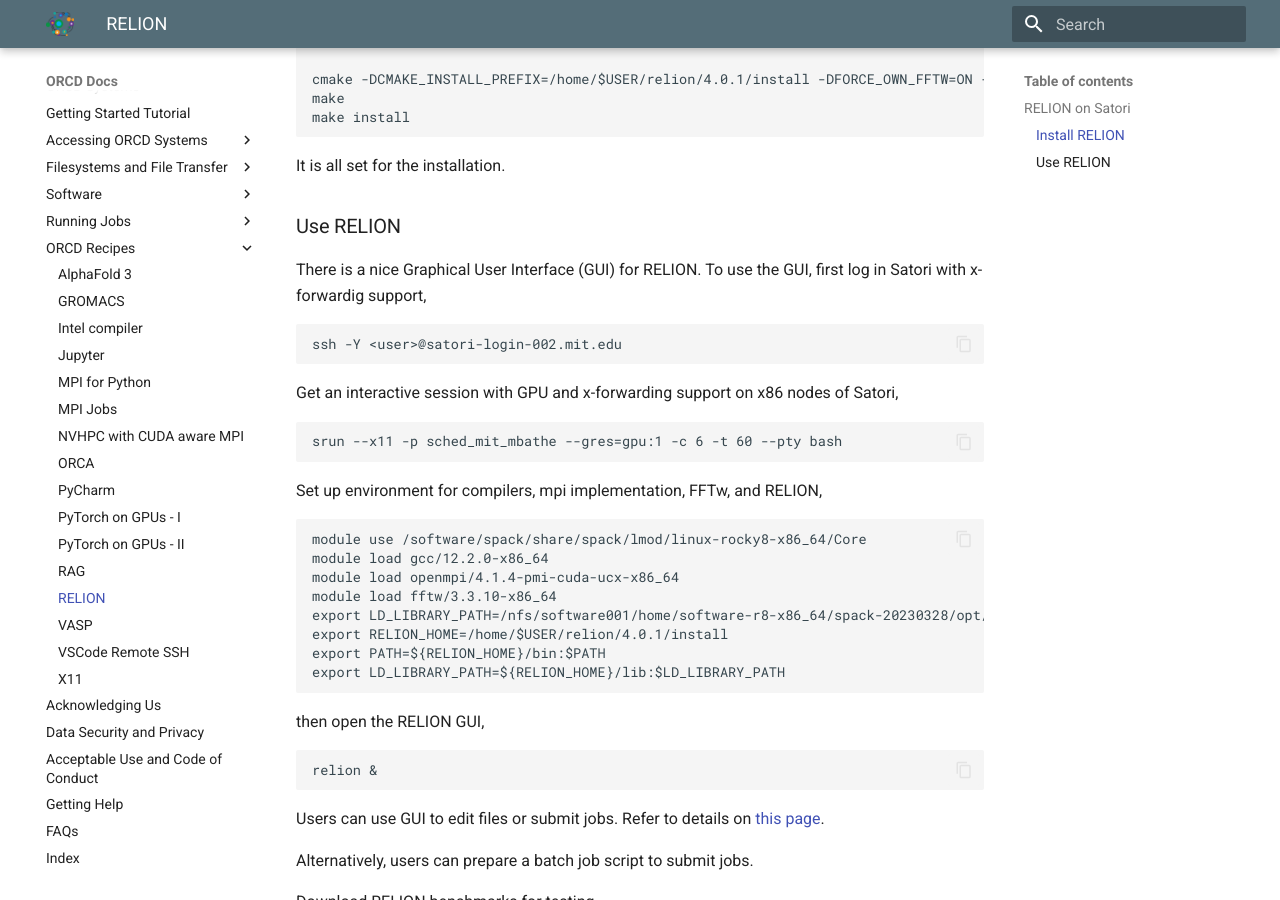
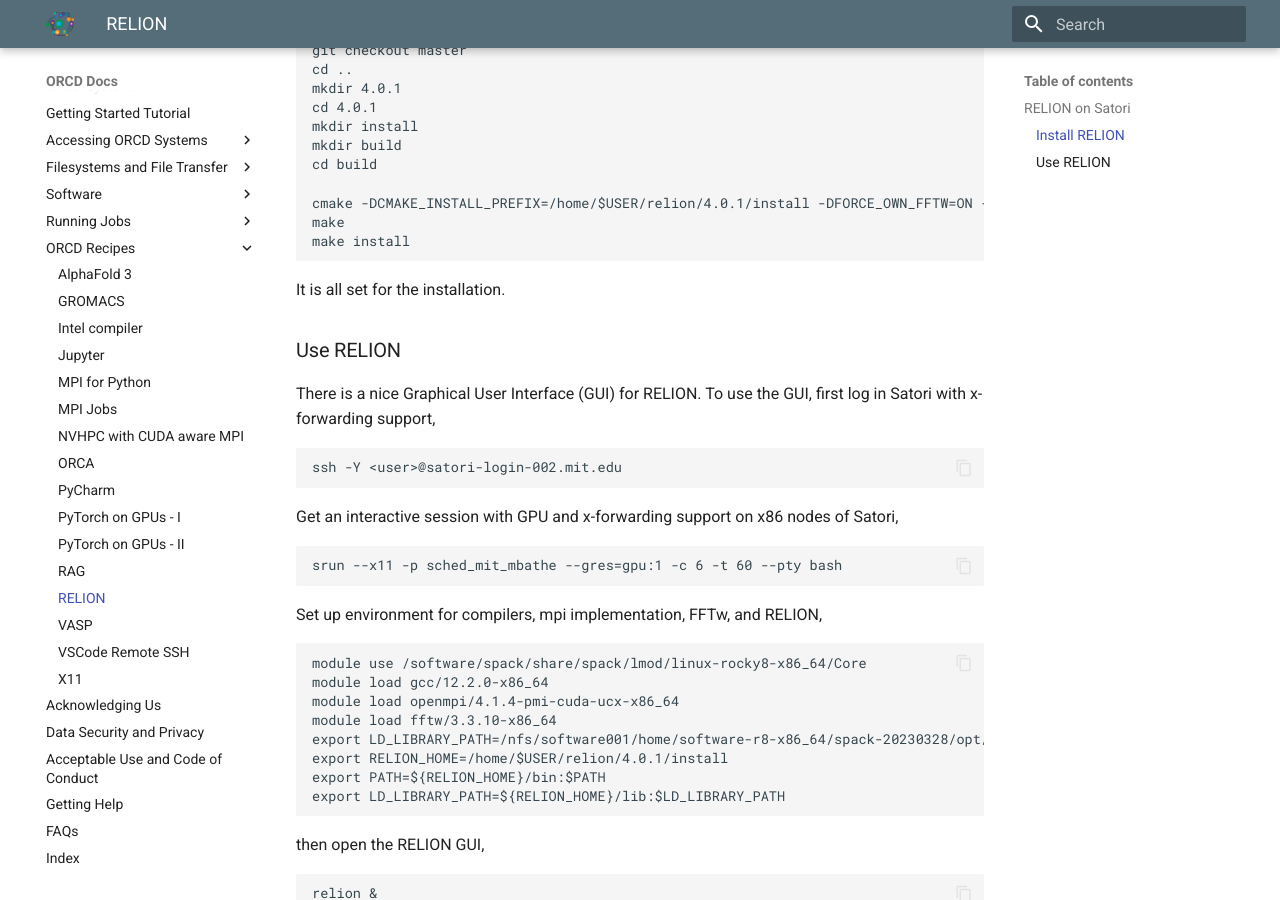
Before and after one commit to mit-orcd/orcd-docs-edit, an MkDocs documentation site: the page built from docs/recipes/relion.md, in a window 1280 px wide and 900 px high, scrolled down 1204 px. Built offline with MkDocs 1.6.1 and Material for MkDocs 9.7.7, drawn with Linux system fonts in a browser that asks for light colours; some of the changed text lies outside the part shown.

````diff
--- a/docs/recipes/relion.md
+++ b/docs/recipes/relion.md
@@ -61,7 +64,7 @@ It is all set for the installation.
 
 ### Use RELION
 
-There is a nice Graphical User Interface (GUI) for RELION. To use the GUI, first log in Satori with x-forwardig support,
+There is a nice Graphical User Interface (GUI) for RELION. To use the GUI, first log in Satori with x-forwarding support,
 ```
 ssh -Y <user>@satori-login-002.mit.edu
 ```
````
Also changed, not shown: other parts of docs/recipes/relion.md (+3 -0 lines).
